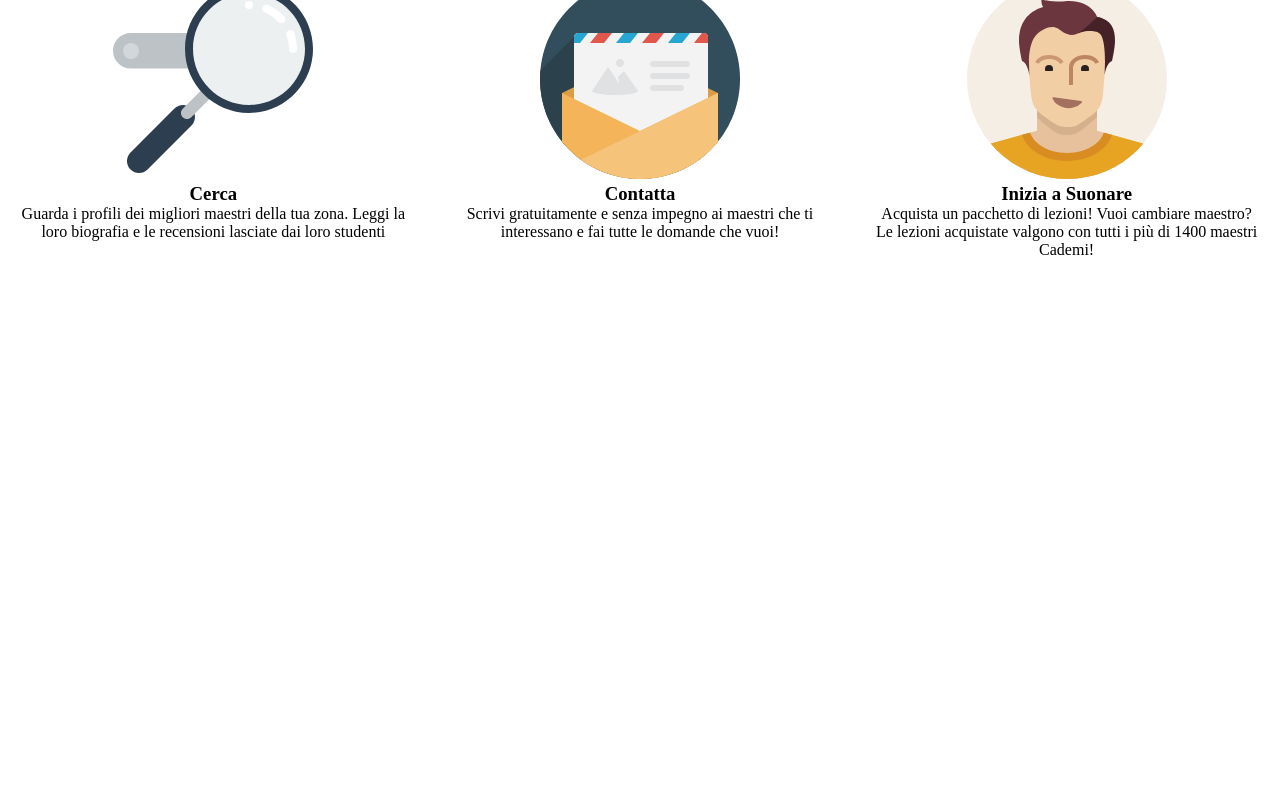
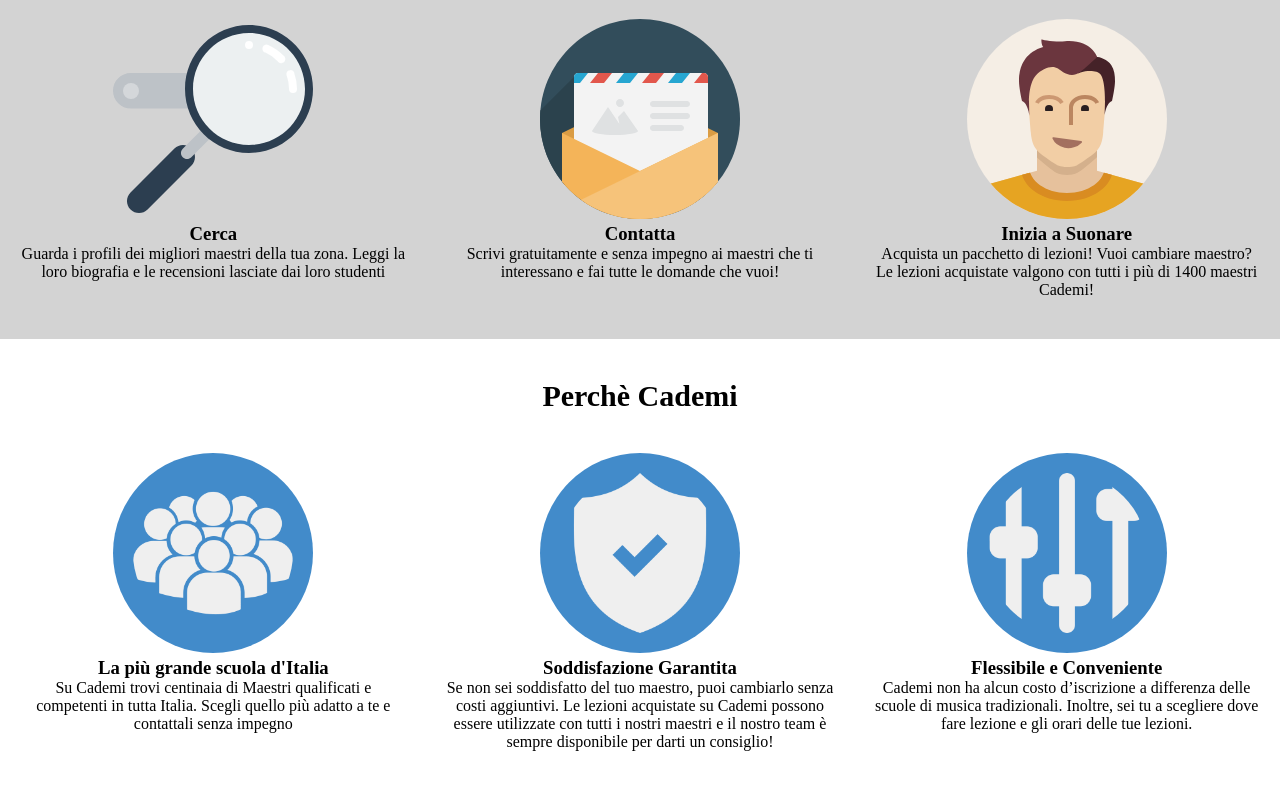
Before and after one commit to AlbertoGermana/html-css-resp-wannabe-12bool, a plain HTML site: page index.html in a window 1280 px wide. Shown: the part 529-1318 px from the top of the page. Before the commit the page ends 828 px from the top, so only its background shows below. Drawn offline with Linux system fonts and the light colour scheme.

Commit message:
Third row-lg completed
now responsive layout...

```diff
--- a/css/style.css
+++ b/css/style.css
@@ -8,6 +8,7 @@ h2{
   text-align: center;
   font-size: 30px;
   margin-top: 20px;
+  padding-top : 20px;
 }
 
 .row{
@@ -22,7 +23,16 @@ h2{
   padding: 20px;
   margin: 20px auto;
 }
+#steps{
+  background-color: lightgray;
 
+}
+
+#why img{
+  background-color: #428bca;
+  border-radius: 50%;
+  padding: 20px;
+}
 
 /* MEDIA QUERIES */
 }@media screen and (max-width: 768px){
--- a/index.html
+++ b/index.html
@@ -57,6 +57,31 @@
           </div>
         </div>
       </section>
+      <section id="why" class="row clearfix">
+        <h2>Perchè Cademi</h2>
+        <div class="col-lg-4">
+          <div class="box">
+            <img src="img/icon/profile.png" alt="">
+            <h3>La più grande scuola d'Italia</h3>
+            Su Cademi trovi centinaia di Maestri qualificati e competenti in tutta Italia. Scegli quello più adatto a te e contattali senza impegno
+          </div>
+        </div>
+        <div class="col-lg-4">
+          <div class="box">
+            <img src="img/icon/secure.png" alt="">
+            <h3>Soddisfazione Garantita</h3>
+            Se non sei soddisfatto del tuo maestro, puoi cambiarlo senza costi aggiuntivi. Le lezioni acquistate su Cademi possono essere utilizzate con tutti i nostri maestri e il nostro team è sempre disponibile per darti un consiglio!
+          </div>
+        </div>
+        <div class="col-lg-4">
+          <div class="box">
+            <img src="img/icon/flex.png" alt="">
+            <h3>Flessibile e Conveniente</h3>
+            Cademi non ha alcun costo d’iscrizione a differenza delle scuole di musica tradizionali. Inoltre, sei tu a scegliere dove fare lezione e gli orari delle tue lezioni.
+          </div>
+        </div>
+
+      </section>
     </main>
 
 
```
